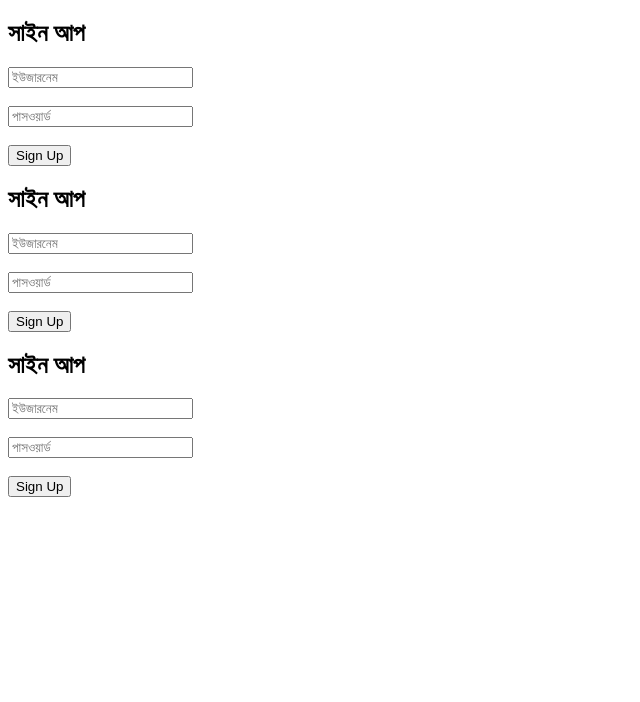
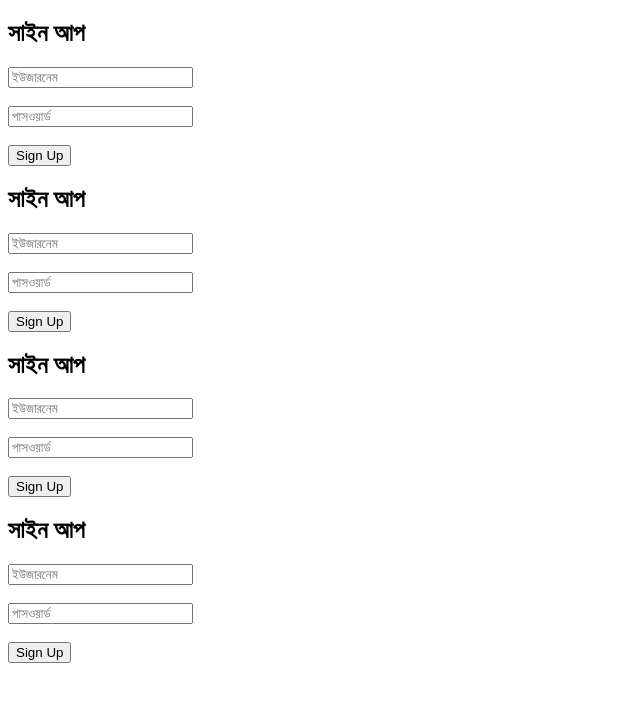
Before and after one commit to sheikhtajim1525-ship-it/pranrfl-khatakolom, a plain HTML site: page signup.html in a window 1280 px wide. Shown: the whole page, without its empty margins (0-640 px from the left). Drawn offline with Linux system fonts and the light colour scheme.

Commit message:
Update signup.html

```diff
--- a/signup.html
+++ b/signup.html
@@ -1,3 +1,31 @@
+<!DOCTYPE html>
+<html lang="bn">
+<head>
+  <meta charset="UTF-8">
+  <title>Sign Up</title>
+</head>
+<body>
+  <h2>সাইন আপ</h2>
+
+  <input type="text" id="username" placeholder="ইউজারনেম"><br><br>
+  <input type="password" id="password" placeholder="পাসওয়ার্ড"><br><br>
+
+  <button onclick="signup()">Sign Up</button>
+
+<script>
+function signup(){
+  let u = document.getElementById("username").value;
+  let p = document.getElementById("password").value;
+
+  localStorage.setItem("username", u);
+  localStorage.setItem("password", p);
+
+  alert("একাউন্ট তৈরি হয়েছে!");
+  window.location.href = "login.html";
+}
+</script>
+</body>
+</html>
 
 <!DOCTYPE html>
 <html lang="bn">
```
